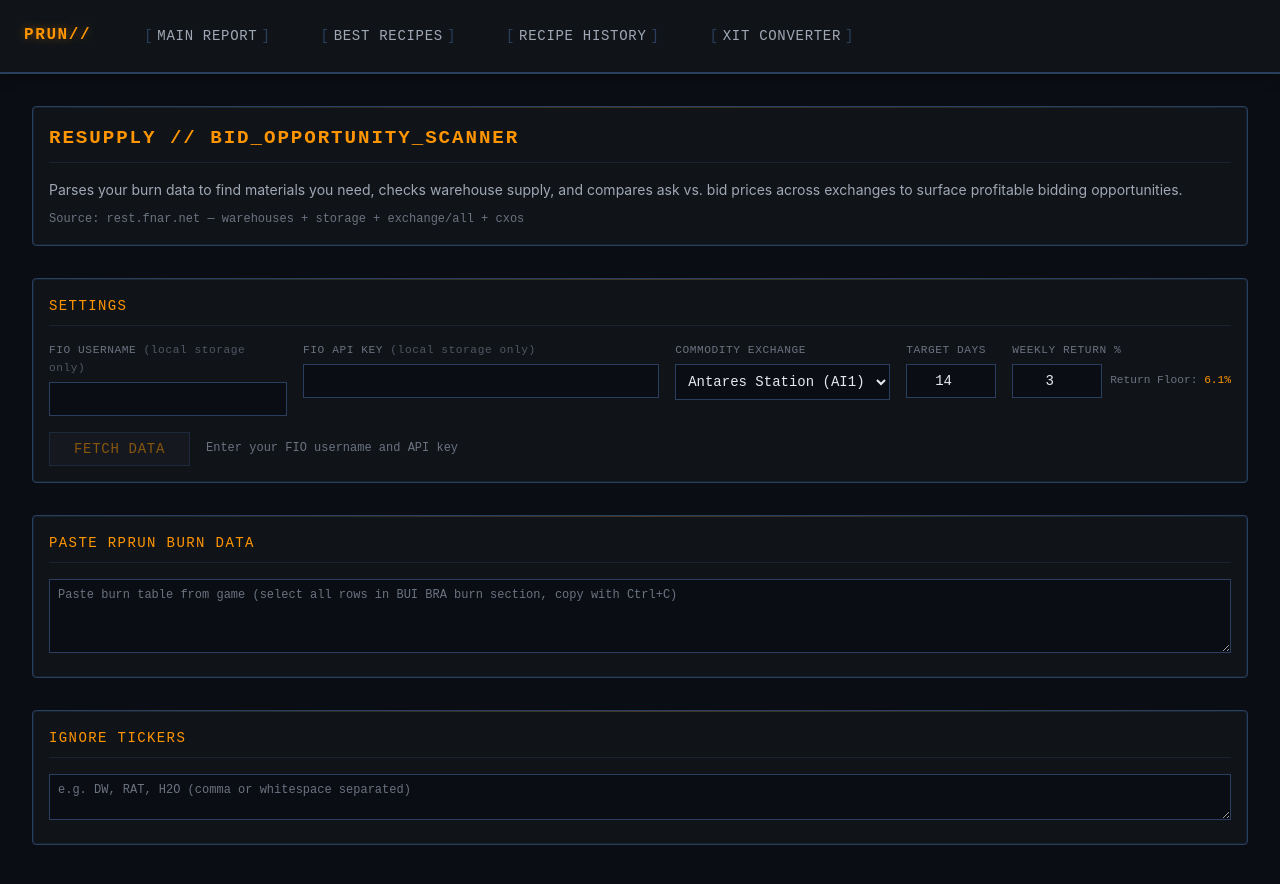
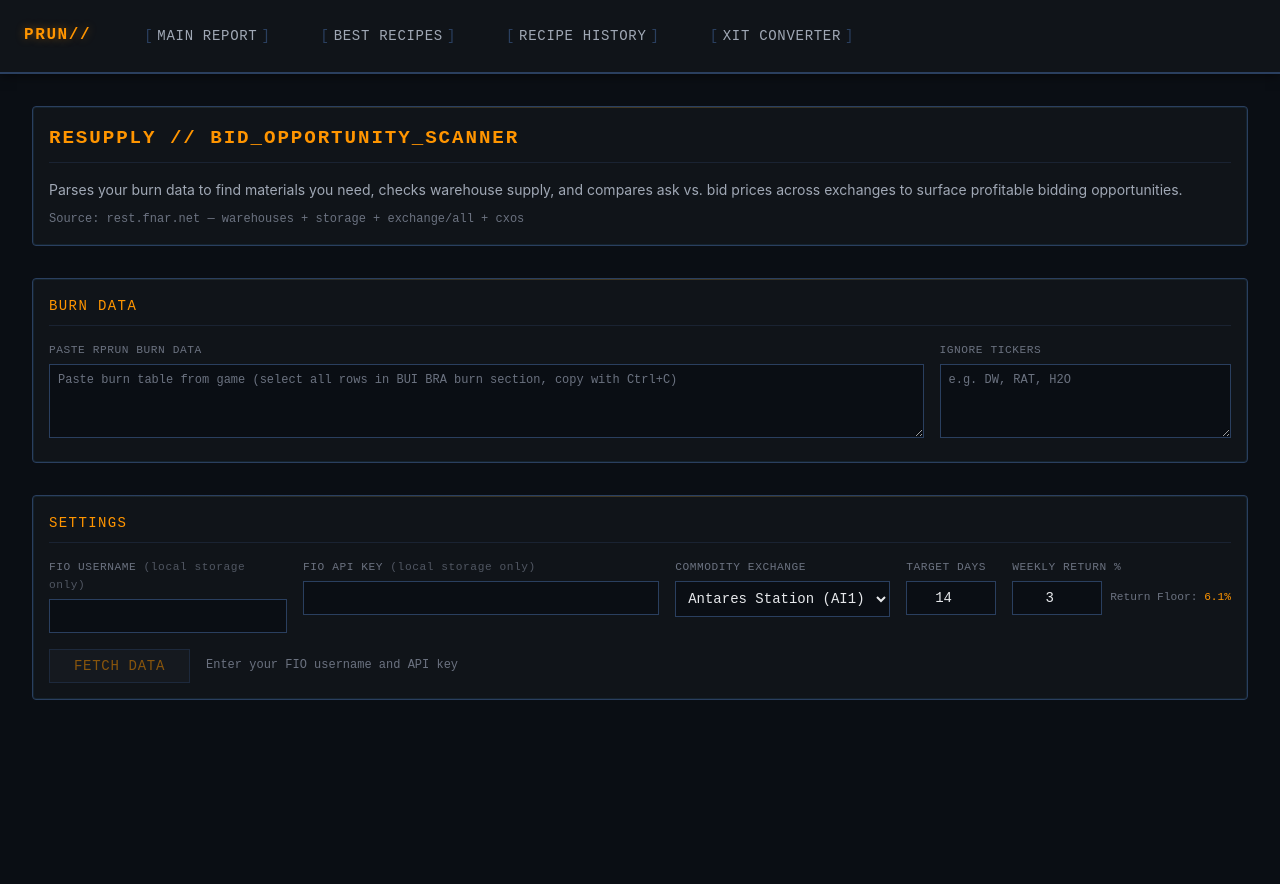
Before and after one commit to jackinabox86/prun-site-alpha, a Next.js app: page /resupply in a window 1280 px wide. Shown: the top 884 px of the page. After the commit the page ends 800 px from the top, so only its background shows below. Built offline with nearby package versions, Linux system fonts and the light colour scheme.

Commit message:
Move Burn Data box above Settings with side-by-side Ignore Tickers
Rename to 'Burn Data'. Use flex 3:1 so burn textarea takes ~75% and
the ignore tickers textarea takes ~25%, both sharing the same row
count for visual alignment.

```diff
--- a/app/resupply/ResupplyClient.tsx
+++ b/app/resupply/ResupplyClient.tsx
@@ -462,6 +462,94 @@ export default function ResupplyClient() {
         </p>
       </div>
 
+      {/* Burn Data */}
+      <div className="terminal-box" style={{ marginBottom: "2rem" }}>
+        <div className="terminal-header" style={{ marginBottom: "1rem" }}>
+          Burn Data
+        </div>
+        <div
+          style={{
+            display: "flex",
+            gap: "1rem",
+            flexWrap: "wrap",
+            alignItems: "flex-start",
+          }}
+        >
+          <div style={{ flex: "3 1 0", minWidth: "300px" }}>
+            <label
+              style={{
+                display: "block",
+                fontFamily: "var(--font-mono)",
+                fontSize: "0.7rem",
+                color: "var(--color-text-muted)",
+                textTransform: "uppercase",
+                letterSpacing: "0.05em",
+                marginBottom: "0.25rem",
+              }}
+            >
+              Paste RPrUn Burn Data
+            </label>
+            <textarea
+              placeholder="Paste burn table from game (select all rows in BUI BRA burn section, copy with Ctrl+C)"
+              value={burnText}
+              onChange={(e) => setBurnText(e.target.value)}
+              className="terminal-input"
+              rows={4}
+              style={{
+                width: "100%",
+                resize: "vertical",
+                fontFamily: "var(--font-mono)",
+                fontSize: "0.75rem",
+              }}
+            />
+            {burnText.trim() && (
+              <div
+                style={{
+                  marginTop: "0.5rem",
+                  fontFamily: "var(--font-mono)",
+                  fontSize: "0.75rem",
+                  color: parsedCount > 0
+                    ? "var(--color-text-secondary)"
+                    : "var(--color-error, #ff4444)",
+                }}
+              >
+                {parsedCount > 0
+                  ? `Parsed ${parsedCount} consumption items from Overall`
+                  : "No consumption items found. Ensure burn table has Overall rows with negative Burn/day."}
+              </div>
+            )}
+          </div>
+          <div style={{ flex: "1 1 0", minWidth: "140px" }}>
+            <label
+              style={{
+                display: "block",
+                fontFamily: "var(--font-mono)",
+                fontSize: "0.7rem",
+                color: "var(--color-text-muted)",
+                textTransform: "uppercase",
+                letterSpacing: "0.05em",
+                marginBottom: "0.25rem",
+              }}
+            >
+              Ignore Tickers
+            </label>
+            <textarea
+              placeholder="e.g. DW, RAT, H2O"
+              value={ignoreTickers}
+              onChange={(e) => setIgnoreTickers(e.target.value)}
+              className="terminal-input"
+              rows={4}
+              style={{
+                width: "100%",
+                resize: "vertical",
+                fontFamily: "var(--font-mono)",
+                fontSize: "0.75rem",
+              }}
+            />
+          </div>
+        </div>
+      </div>
+
       {/* Settings */}
       <div className="terminal-box" style={{ marginBottom: "2rem" }}>
         <div className="terminal-header" style={{ marginBottom: "1rem" }}>
@@ -636,62 +724,6 @@ export default function ResupplyClient() {
             </span>
           )}
         </div>
-      </div>
-
-      {/* Burn Data */}
-      <div className="terminal-box" style={{ marginBottom: "2rem" }}>
-        <div className="terminal-header" style={{ marginBottom: "1rem" }}>
-          Paste RPrUn Burn Data
-        </div>
-        <textarea
-          placeholder="Paste burn table from game (select all rows in BUI BRA burn section, copy with Ctrl+C)"
-          value={burnText}
-          onChange={(e) => setBurnText(e.target.value)}
-          className="terminal-input"
-          rows={4}
-          style={{
-            width: "100%",
-            resize: "vertical",
-            fontFamily: "var(--font-mono)",
-            fontSize: "0.75rem",
-          }}
-        />
-        {burnText.trim() && (
-          <div
-            style={{
-              marginTop: "0.5rem",
-              fontFamily: "var(--font-mono)",
-              fontSize: "0.75rem",
-              color: parsedCount > 0
-                ? "var(--color-text-secondary)"
-                : "var(--color-error, #ff4444)",
-            }}
-          >
-            {parsedCount > 0
-              ? `Parsed ${parsedCount} consumption items from Overall`
-              : "No consumption items found. Ensure burn table has Overall rows with negative Burn/day."}
-          </div>
-        )}
-      </div>
-
-      {/* Ignore Tickers */}
-      <div className="terminal-box" style={{ marginBottom: "2rem" }}>
-        <div className="terminal-header" style={{ marginBottom: "1rem" }}>
-          Ignore Tickers
-        </div>
-        <textarea
-          placeholder="e.g. DW, RAT, H2O (comma or whitespace separated)"
-          value={ignoreTickers}
-          onChange={(e) => setIgnoreTickers(e.target.value)}
-          className="terminal-input"
-          rows={2}
-          style={{
-            width: "100%",
-            resize: "vertical",
-            fontFamily: "var(--font-mono)",
-            fontSize: "0.75rem",
-          }}
-        />
       </div>
 
       {/* Error */}
```
